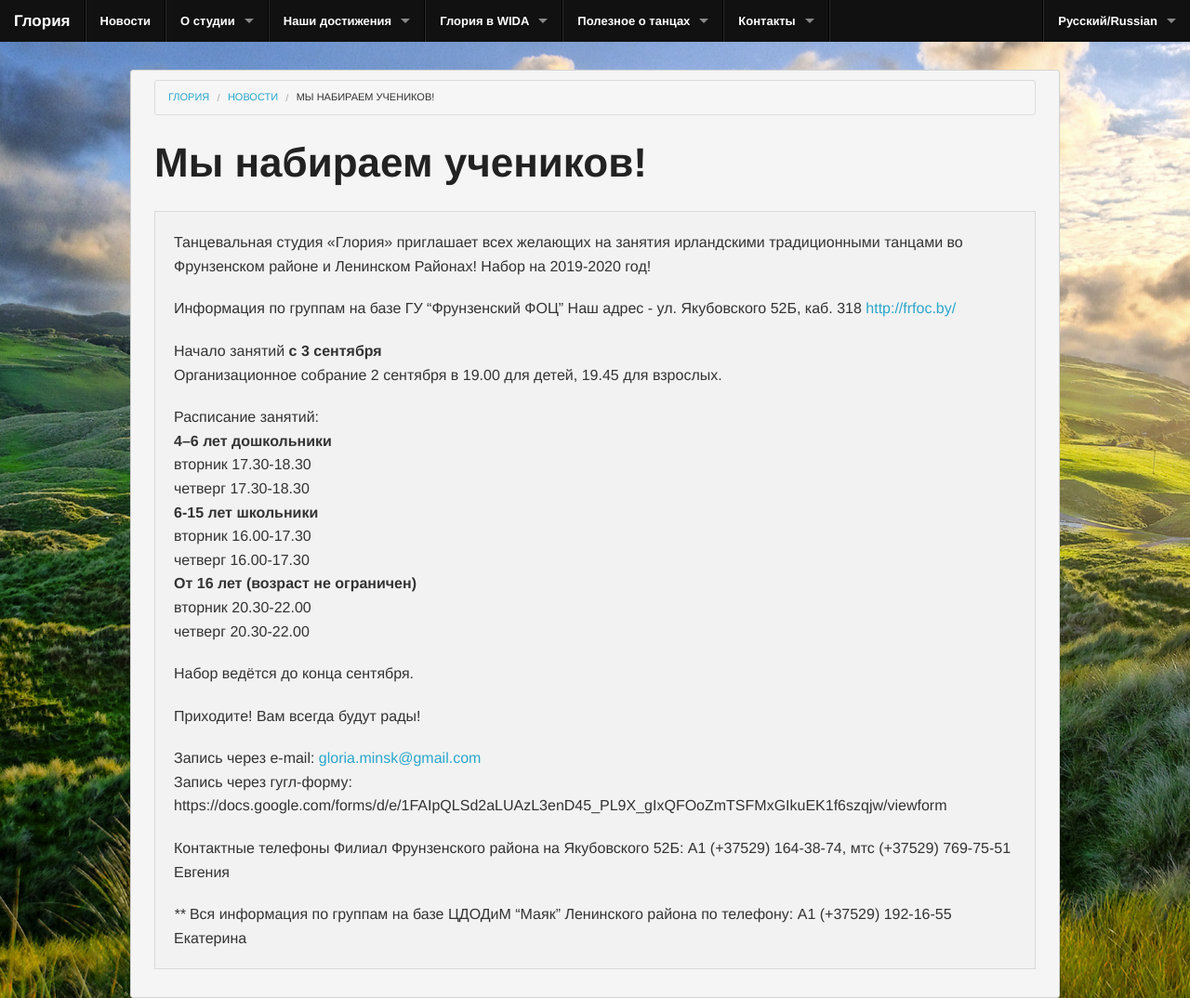
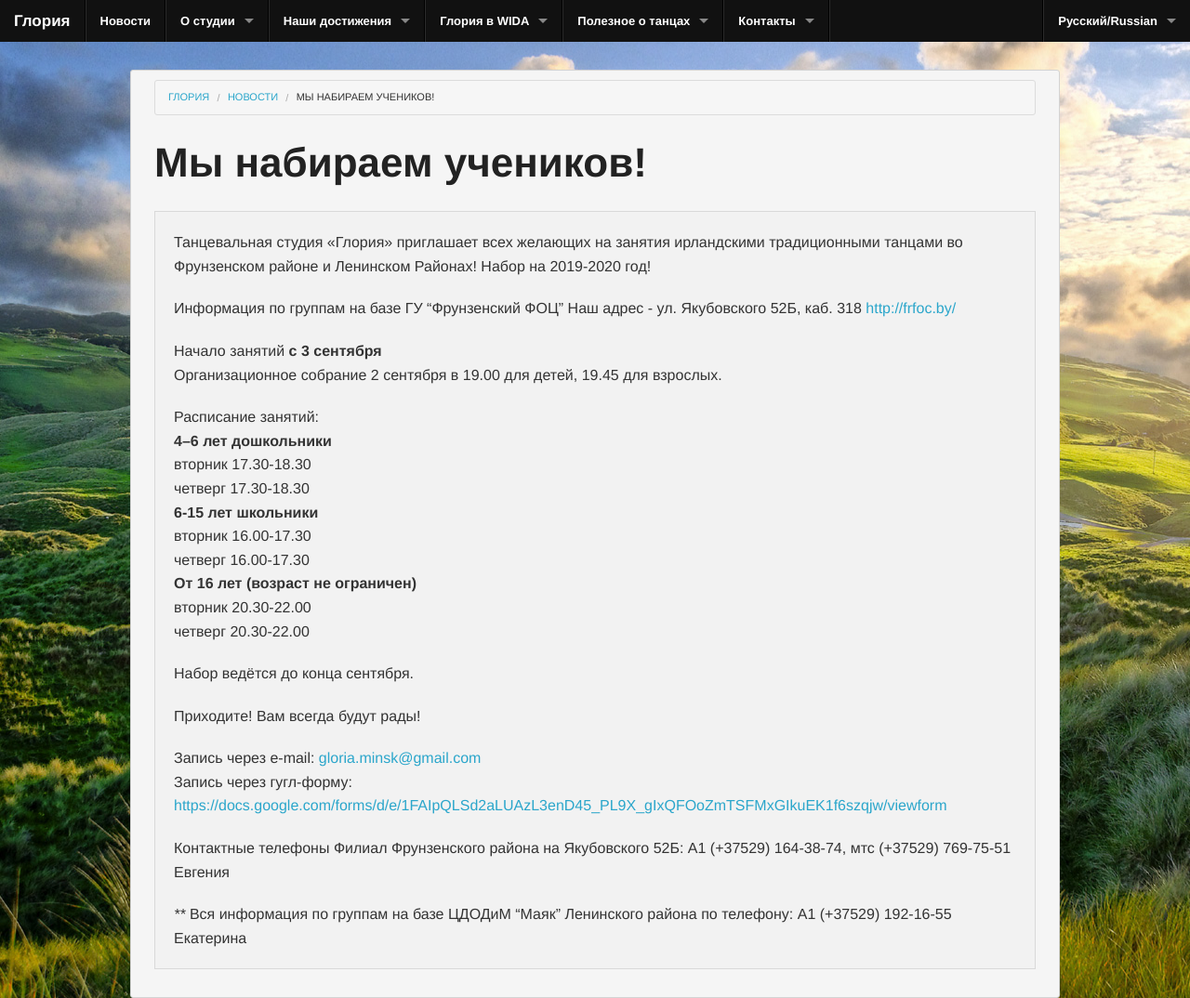
Before and after one commit to gloria-studio/gloria-studio.github.io, a Jekyll site: the page built from _posts/2015-08-26-we-recruit-studens.md, in a window 1280 px wide. Shown: the whole page at 93% size. Built offline with Jekyll 4.4.1, drawn with Linux system fonts in a browser that asks for light colours.

Commit message:
Update 2015-08-26-we-recruit-studens.md

```diff
--- a/_posts/2015-08-26-we-recruit-studens.md
+++ b/_posts/2015-08-26-we-recruit-studens.md
@@ -30,7 +30,7 @@ published: true
 
 Запись через e-mail: <mailto:gloria.minsk@gmail.com>
 Запись через гугл-форму:
-https://docs.google.com/forms/d/e/1FAIpQLSd2aLUAzL3enD45_PL9X_gIxQFOoZmTSFMxGIkuEK1f6szqjw/viewform
+<https://docs.google.com/forms/d/e/1FAIpQLSd2aLUAzL3enD45_PL9X_gIxQFOoZmTSFMxGIkuEK1f6szqjw/viewform>
 
 Контактные телефоны
 Филиал Фрунзенского района на Якубовского 52Б: А1 (+37529) 164-38-74, мтс (+37529) 769-75-51 Евгения
```
